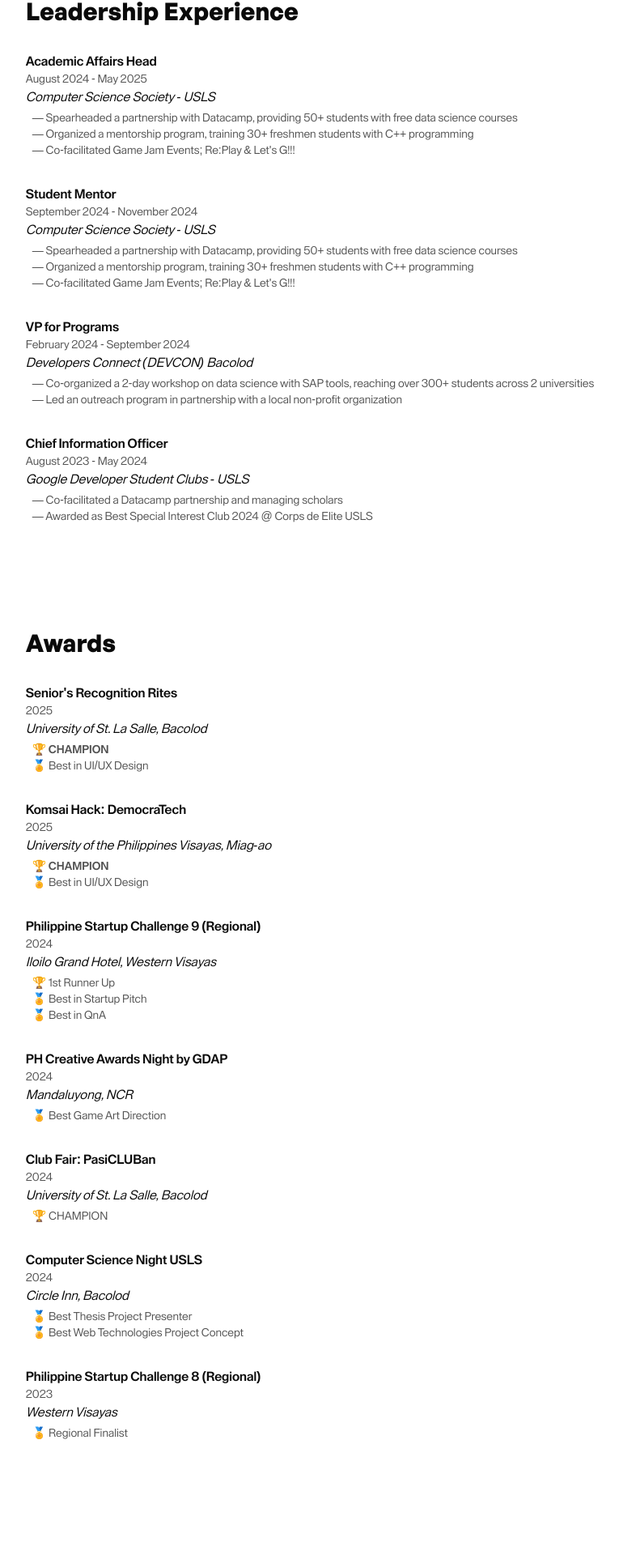
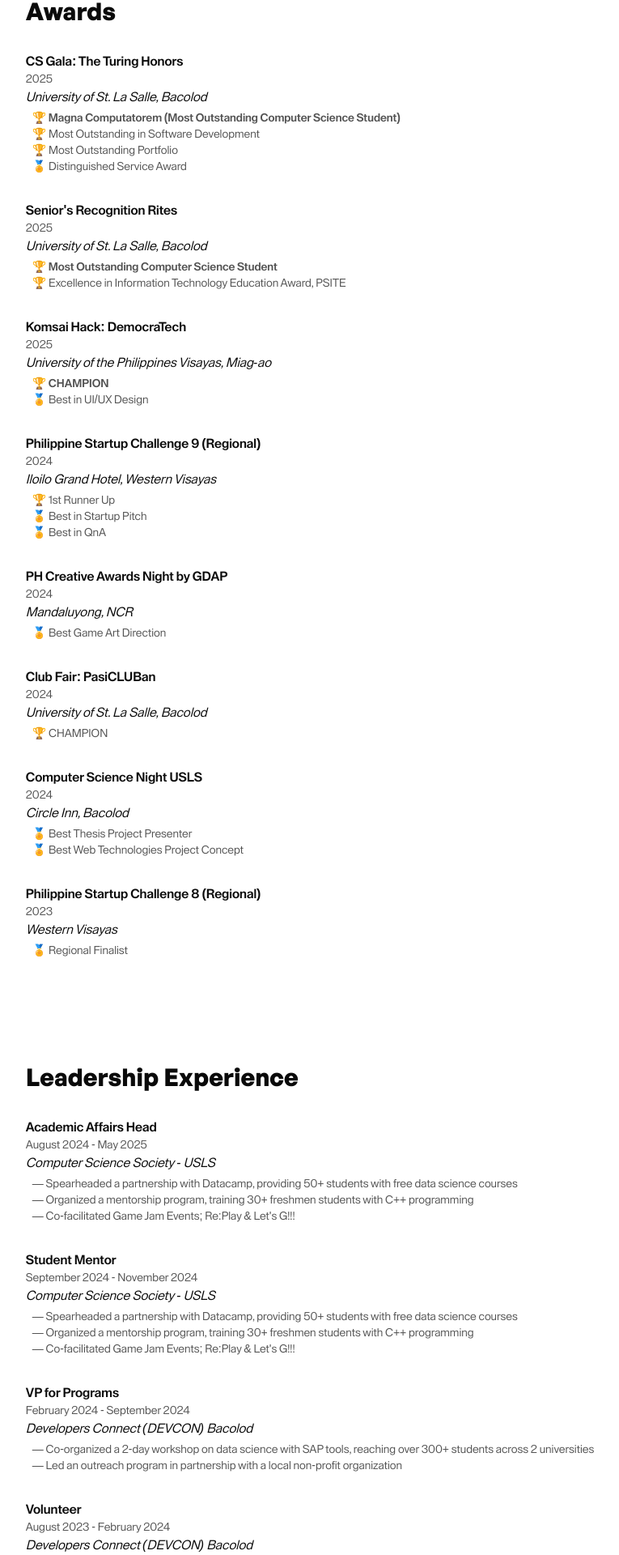
Before and after one commit to brentibanez331/personal-portfolio, a Next.js app: page /cv in a window 1280 px wide. Shown: the part 840-2760 px from the top of the page at 81% size, without its empty margins (257-1022 px from the left). Before the commit the page ends 2684 px from the top, so only its background shows below. Built offline with nearby package versions, Linux system fonts and the light colour scheme.

Commit message:
chore: change about description

```diff
--- a/app/cv/page.tsx
+++ b/app/cv/page.tsx
@@ -51,6 +51,7 @@
                                 <p className="text-xs sm:text-sm text-neutral-600">2021 - 2025</p>
                                 <p className="italic">University of St. La Salle - PH</p>
                                 <div className="text-sm ml-2 mt-2">
+                                    <p>— <span className="font-bold">Summa Cum Laude</span></p>
                                     <p>— 1.4 GPA / 96% GWA</p>
                                     <p>— Full Government Scholar</p>
                                     <p>— <b>8x</b> Dean&apos;s List awardee</p>
@@ -58,56 +59,26 @@
                             </div>
                         </TextFade>
 
-                        <TextFade direction="up" className=" space-y-4 sm:space-y-8 col-span-2">
-                            <h4 className="gen-sans-bold text-3xl">Leadership Experience</h4>
+                        <TextFade direction="up" className="col-span-2 space-y-8">
+                            <h4 className="gen-sans-bold text-3xl">Awards</h4>
                             <div>
-                                <p className="font-semibold">Academic Affairs Head</p>
-                                <p className="text-xs sm:text-sm text-neutral-600">August 2024 - May 2025</p>
-                                <p className="italic">Computer Science Society - USLS</p>
-                                <div className="text-sm mt-1 ml-2 text-neutral-600">
-                                    <p>— Spearheaded a partnership with Datacamp, providing 50+ students with free data science courses</p>
-                                    <p>— Organized a mentorship program, training 30+ freshmen students with C++ programming</p>
-                                    <p>— Co-facilitated Game Jam Events; Re:Play & Let's G!!!</p>
+                                <p className="font-semibold">CS Gala: The Turing Honors</p>
+                                <p className="text-xs sm:text-sm text-neutral-600">2025</p>
+                                <p className="italic">University of St. La Salle, Bacolod</p>
+                                <div className="text-sm ml-2 mt-1 text-neutral-600">
+                                    <p className="font-semibold">🏆 Magna Computatorem (Most Outstanding Computer Science Student)</p>
+                                    <p>🏆 Most Outstanding in Software Development </p>
+                                    <p>🏆 Most Outstanding Portfolio </p>
+                                    <p>🏅 Distinguished Service Award </p>
                                 </div>
                             </div>
-                            <div>
-                                <p className="font-semibold">Student Mentor</p>
-                                <p className="text-xs sm:text-sm text-neutral-600">September 2024 - November 2024</p>
-                                <p className="italic">Computer Science Society - USLS</p>
-                                <div className="text-sm mt-1 ml-2 text-neutral-600">
-                                    <p>— Spearheaded a partnership with Datacamp, providing 50+ students with free data science courses</p>
-                                    <p>— Organized a mentorship program, training 30+ freshmen students with C++ programming</p>
-                                    <p>— Co-facilitated Game Jam Events; Re:Play & Let's G!!!</p>
-                                </div>
-                            </div>
-                            <div>
-                                <p className="font-semibold">VP for Programs</p>
-                                <p className="text-xs sm:text-sm text-neutral-600">February 2024 - September 2024</p>
-                                <p className="italic">Developers Connect (DEVCON) Bacolod</p>
-                                <div className="text-sm mt-1 ml-2 text-neutral-600">
-                                    <p>— Co-organized a 2-day workshop on data science with SAP tools, reaching over 300+ students across 2 universities</p>
-                                    <p>— Led an outreach program in partnership with a local non-profit organization</p>
-                                </div>
-                            </div>
-                            <div>
-                                <p className="font-semibold">Chief Information Officer</p>
-                                <p className="text-xs sm:text-sm text-neutral-600">August 2023 - May 2024</p>
-                                <p className="italic">Google Developer Student Clubs - USLS</p>
-                                <div className="text-sm mt-1 ml-2 text-neutral-600">
-                                    <p>— Co-facilitated a Datacamp partnership and managing scholars</p>
-                                    <p>— Awarded as Best Special Interest Club 2024 @ Corps de Elite USLS</p>
-                                </div>
-                            </div>
-                        </TextFade>
-                        <TextFade direction="up" className="col-span-2 space-y-8">
-                            <h4 className="gen-sans-bold text-3xl">Awards</h4>
                             <div>
                                 <p className="font-semibold">Senior's Recognition Rites</p>
                                 <p className="text-xs sm:text-sm text-neutral-600">2025</p>
                                 <p className="italic">University of St. La Salle, Bacolod</p>
                                 <div className="text-sm ml-2 mt-1 text-neutral-600">
-                                    <p className="font-semibold">🏆 CHAMPION</p>
-                                    <p>🏅 Best in UI/UX Design</p>
+                                    <p className="font-semibold">🏆 Most Outstanding Computer Science Student</p>
+                                    <p>🏆 Excellence in Information Technology Education Award, PSITE </p>
                                 </div>
                             </div>
                             <div>
@@ -171,6 +142,65 @@
                                 </div>
                             </div>
                         </TextFade>
+                        <TextFade direction="up" className=" space-y-4 sm:space-y-8 col-span-2">
+                            <h4 className="gen-sans-bold text-3xl">Leadership Experience</h4>
+                            <div>
+                                <p className="font-semibold">Academic Affairs Head</p>
+                                <p className="text-xs sm:text-sm text-neutral-600">August 2024 - May 2025</p>
+                                <p className="italic">Computer Science Society - USLS</p>
+                                <div className="text-sm mt-1 ml-2 text-neutral-600">
+                                    <p>— Spearheaded a partnership with Datacamp, providing 50+ students with free data science courses</p>
+                                    <p>— Organized a mentorship program, training 30+ freshmen students with C++ programming</p>
+                                    <p>— Co-facilitated Game Jam Events; Re:Play & Let's G!!!</p>
+                                </div>
+                            </div>
+                            <div>
+                                <p className="font-semibold">Student Mentor</p>
+                                <p className="text-xs sm:text-sm text-neutral-600">September 2024 - November 2024</p>
+                                <p className="italic">Computer Science Society - USLS</p>
+                                <div className="text-sm mt-1 ml-2 text-neutral-600">
+                                    <p>— Spearheaded a partnership with Datacamp, providing 50+ students with free data science courses</p>
+                                    <p>— Organized a mentorship program, training 30+ freshmen students with C++ programming</p>
+                                    <p>— Co-facilitated Game Jam Events; Re:Play & Let's G!!!</p>
+                                </div>
+                            </div>
+                            <div>
+                                <p className="font-semibold">VP for Programs</p>
+                                <p className="text-xs sm:text-sm text-neutral-600">February 2024 - September 2024</p>
+                                <p className="italic">Developers Connect (DEVCON) Bacolod</p>
+                                <div className="text-sm mt-1 ml-2 text-neutral-600">
+                                    <p>— Co-organized a 2-day workshop on data science with SAP tools, reaching over 300+ students across 2 universities</p>
+                                    <p>— Led an outreach program in partnership with a local non-profit organization</p>
+                                </div>
+                            </div>
+                            <div>
+                                <p className="font-semibold">Volunteer</p>
+                                <p className="text-xs sm:text-sm text-neutral-600">August 2023 - February 2024</p>
+                                <p className="italic">Developers Connect (DEVCON) Bacolod</p>
+                                {/* <div className="text-sm mt-1 ml-2 text-neutral-600">
+                                    <p>— Co-organized a 2-day workshop on data science with SAP tools, reaching over 300+ students across 2 universities</p>
+                                    <p>— Led an outreach program in partnership with a local non-profit organization</p>
+                                </div> */}
+                            </div>
+                            <div>
+                                <p className="font-semibold">Chief Information Officer</p>
+                                <p className="text-xs sm:text-sm text-neutral-600">August 2023 - May 2024</p>
+                                <p className="italic">Google Developer Student Clubs - USLS</p>
+                                <div className="text-sm mt-1 ml-2 text-neutral-600">
+                                    <p>— Co-facilitated a Datacamp partnership and managing scholars</p>
+                                    <p>— Awarded as Best Special Interest Club 2024 @ Corps de Elite USLS</p>
+                                </div>
+                            </div>
+                            <div>
+                                <p className="font-semibold">2nd Year Batch Representative Assistant</p>
+                                <p className="text-xs sm:text-sm text-neutral-600">August 2022 - April 2023</p>
+                                <p className="italic">College of Engineering and Technology - USLS</p>
+                                {/* <div className="text-sm mt-1 ml-2 text-neutral-600">
+                                    <p>— Co-facilitated a Datacamp partnership and managing scholars</p>
+                                    <p>— Awarded as Best Special Interest Club 2024 @ Corps de Elite USLS</p>
+                                </div> */}
+                            </div>
+                        </TextFade>
 
                     </div>
                 </div>
--- a/app/page.tsx
+++ b/app/page.tsx
@@ -53,9 +53,9 @@
 
         vec2 pixelToMouseDirection = centerOfPixel - u_mouse;
         float pixelDistanceToMouse = length(pixelToMouseDirection);
-        float strength = smoothstep(0.3, 0.0, pixelDistanceToMouse);
+        float strength = smoothstep(0.3, 0.1, pixelDistanceToMouse);
 
-        vec2 uvOffset = strength * - mouseDirection * 0.3;
+        vec2 uvOffset = strength * - mouseDirection * 0.6;
         vec2 uv = vUv - uvOffset;
 
         vec4 color = texture2D(u_texture, uv);
@@ -230,7 +230,6 @@
           </div>
           <div className="a">
             calculating odds --- <span ref={percentRef}>0%</span>
-
           </div>
         </div>
       </div>
```
Also changed, not shown: components/About.tsx (+5 -5 lines).
